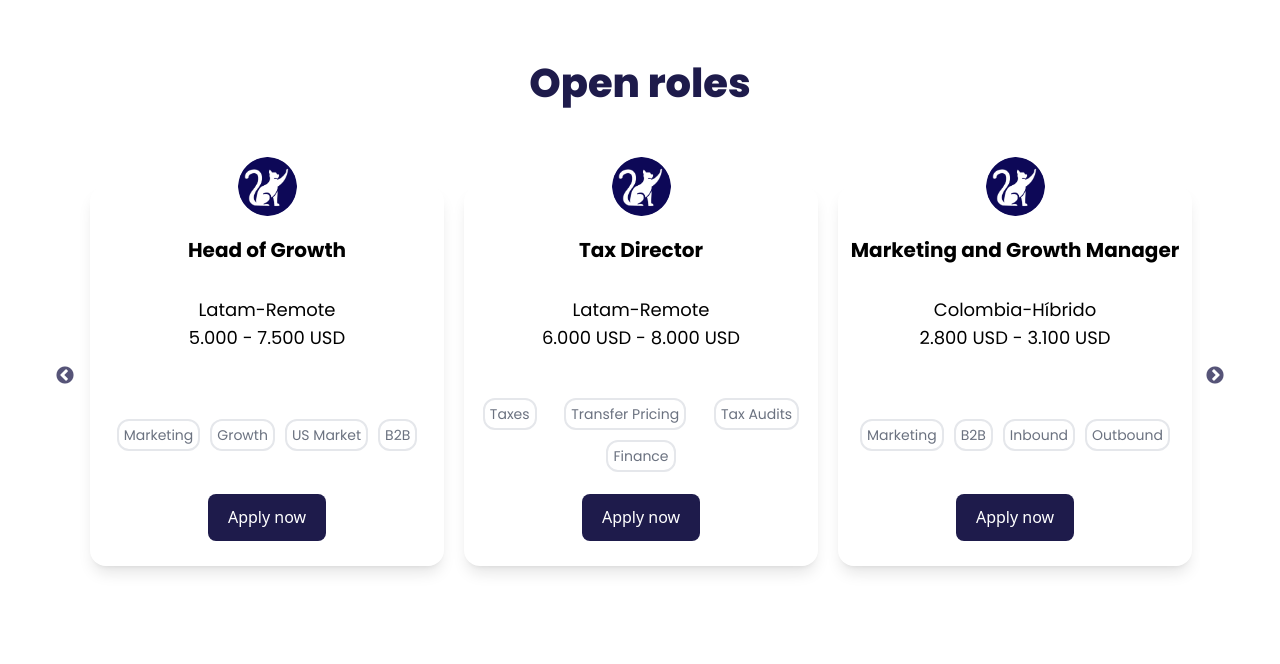
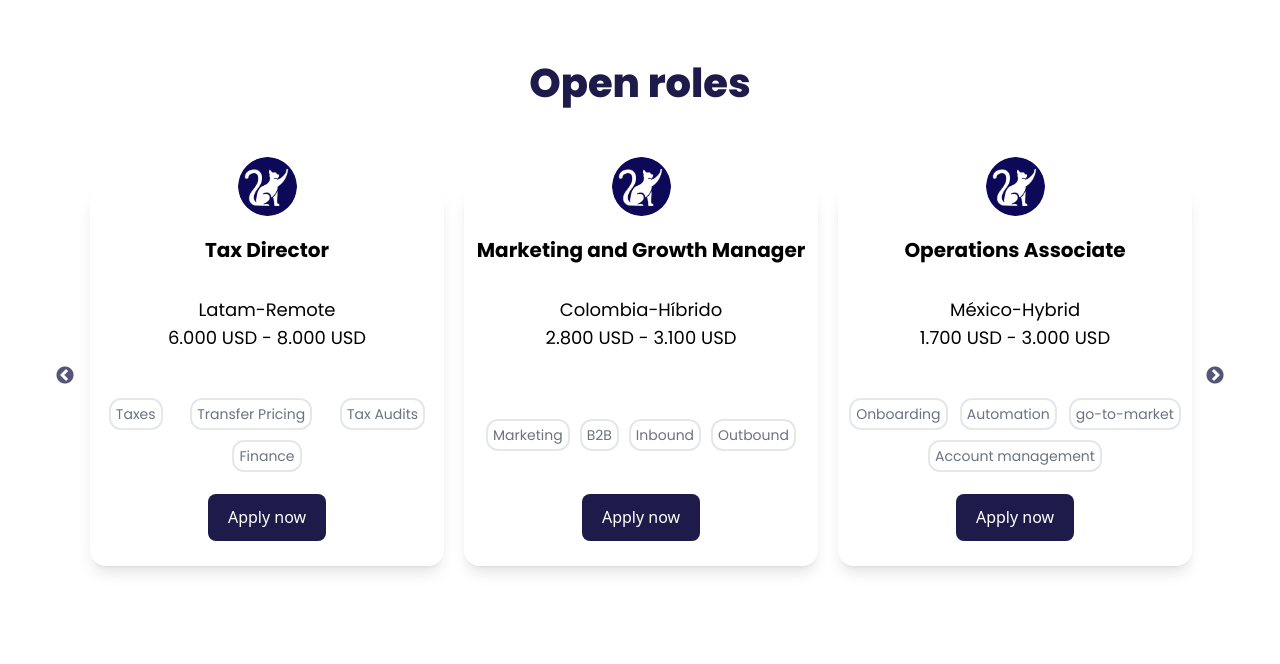
Before and after one commit to purrfecthire-org/web, a Next.js app: page / in a window 1280 px wide. Shown: the part 1600-2264 px from the top of the page. Built offline with nearby package versions, Linux system fonts and the light colour scheme.

Commit message:
ll changes

```diff
--- a/src/components/RolCards/RolCards.config.ts
+++ b/src/components/RolCards/RolCards.config.ts
@@ -1,12 +1,4 @@
 export const jobPosition: JobPosition[] = [
-  {
-    title: "Head of Growth",
-    country: "Latam",
-    modality: "Remote",
-    salary: "5.000 - 7.500 USD",
-    skills: ["Marketing", "Growth", "US Market", "B2B"],
-    link: "https://docs.google.com/forms/d/e/1FAIpQLSeM8oGUFhxN0n9WzBP4m0-IK-99EMBe01pdljwvWJ2hbousQw/viewform"
-  },
   {
     title: "Tax Director",
     country: "Latam",
@@ -26,41 +18,9 @@ export const jobPosition: JobPosition[] = [
   {
     title: "Operations Associate",
     country: "México",
-    modality: "Remote",
+    modality: "Hybrid",
     salary: "1.700 USD - 3.000 USD",
     skills: ["Onboarding", "Automation", "go-to-market", "Account management"],
-    link: "https://docs.google.com/forms/d/e/1FAIpQLSeM8oGUFhxN0n9WzBP4m0-IK-99EMBe01pdljwvWJ2hbousQw/viewform"
-  },
-  {
-    title: "SDR",
-    country: "Latam",
-    modality: "Remote",
-    salary: "1.700 USD - 2.400 USD",
-    skills: ["Leads", "Sales", "cold calling", "social selling"],
-    link: "https://docs.google.com/forms/d/e/1FAIpQLSeM8oGUFhxN0n9WzBP4m0-IK-99EMBe01pdljwvWJ2hbousQw/viewform"
-  },
-  {
-    title: "Sales Executive",
-    country: "Colombia",
-    modality: "Híbrido",
-    salary: "1.100 USD",
-    skills: ["Sales", "Communication", "Persuasion", "Closing skills"],
-    link: "https://docs.google.com/forms/d/e/1FAIpQLSeM8oGUFhxN0n9WzBP4m0-IK-99EMBe01pdljwvWJ2hbousQw/viewform"
-  },
-  {
-    title: "Sales JR",
-    country: "México",
-    modality: "Remote",
-    salary: "700 USD - 1.000 USD",
-    skills: ["Sales", "Communication", "Stakeholder relationship", "Prospecting"],
-    link: "https://docs.google.com/forms/d/e/1FAIpQLSeM8oGUFhxN0n9WzBP4m0-IK-99EMBe01pdljwvWJ2hbousQw/viewform"
-  },
-  {
-    title: "Analista de Finanzas",
-    country: "Colombia",
-    modality: "Trabajo en sitio",
-    salary: "900 USD",
-    skills: ["Finance", "Accounting", "CMR", "Data analysis"],
     link: "https://docs.google.com/forms/d/e/1FAIpQLSeM8oGUFhxN0n9WzBP4m0-IK-99EMBe01pdljwvWJ2hbousQw/viewform"
   },
   {
@@ -80,27 +40,11 @@ export const jobPosition: JobPosition[] = [
     link: "https://docs.google.com/forms/d/e/1FAIpQLSeM8oGUFhxN0n9WzBP4m0-IK-99EMBe01pdljwvWJ2hbousQw/viewform"
   },
   {
-    title: "Chief of Staff",
-    country: "Colombia - Bogotá",
-    modality: "Remote",
-    salary: "15.000 USD - 16.000 USD",
-    skills: ["MBA", "Mathematics", "Team Leadership", "Consulting"],
-    link: "https://docs.google.com/forms/d/e/1FAIpQLSeM8oGUFhxN0n9WzBP4m0-IK-99EMBe01pdljwvWJ2hbousQw/viewform"
-  },
-  {
-    title: "Ejecutivo de Ventas",
+    title: "Ejecutivo de Ventas de Acero",
     country: "México",
     modality: "Trabajo en sitio",
     salary: "40,000 - 50,000 MXN",
     skills: ["Sales", "Comercial", "Steel Market", "Strategy"],
     link: "https://docs.google.com/forms/d/e/1FAIpQLSeM8oGUFhxN0n9WzBP4m0-IK-99EMBe01pdljwvWJ2hbousQw/viewform"
   },
-  {
-    title: "Analista de Cadena de Suministro",
-    country: "México",
-    modality: "Trabajo en sitio",
-    salary: "30,000 MXN",
-    skills: ["Sales", "Negociation", "Data Analist", "Quality"],
-    link: "https://docs.google.com/forms/d/e/1FAIpQLSeM8oGUFhxN0n9WzBP4m0-IK-99EMBe01pdljwvWJ2hbousQw/viewform"
-  },
 ];
```
